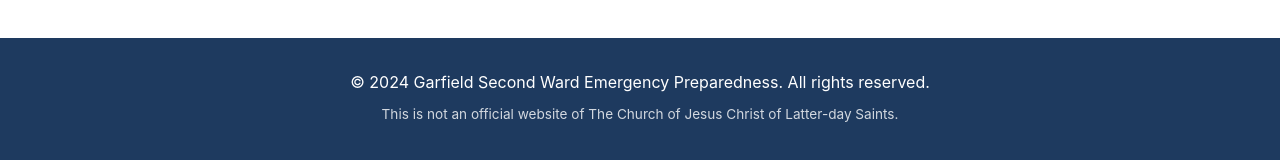
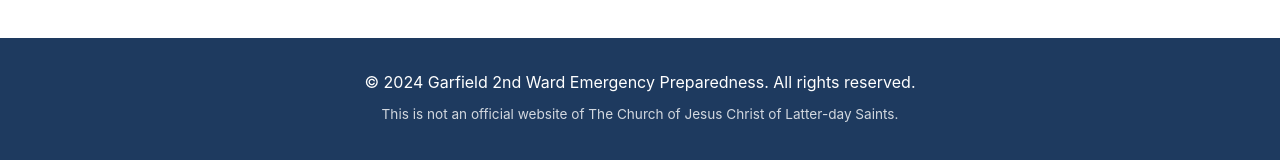
Before and after one commit to cjlindstrom/G2-EP, a plain HTML site: page root/index.html in a window 1280 px wide. Shown: the part 2380-2540 px from the top of the page. Drawn offline with Linux system fonts and the light colour scheme.

```diff
--- a/root/index.html
+++ b/root/index.html
@@ -114,7 +114,7 @@
 
     <footer>
         <div class="container">
-            <p>&copy; 2024 Garfield Second Ward Emergency Preparedness. All rights reserved.</p>
+            <p>&copy; 2024 Garfield 2nd Ward Emergency Preparedness. All rights reserved.</p>
             <p class="disclaimer">This is not an official website of The Church of Jesus Christ of Latter-day Saints.</p>
         </div>
     </footer>
```
